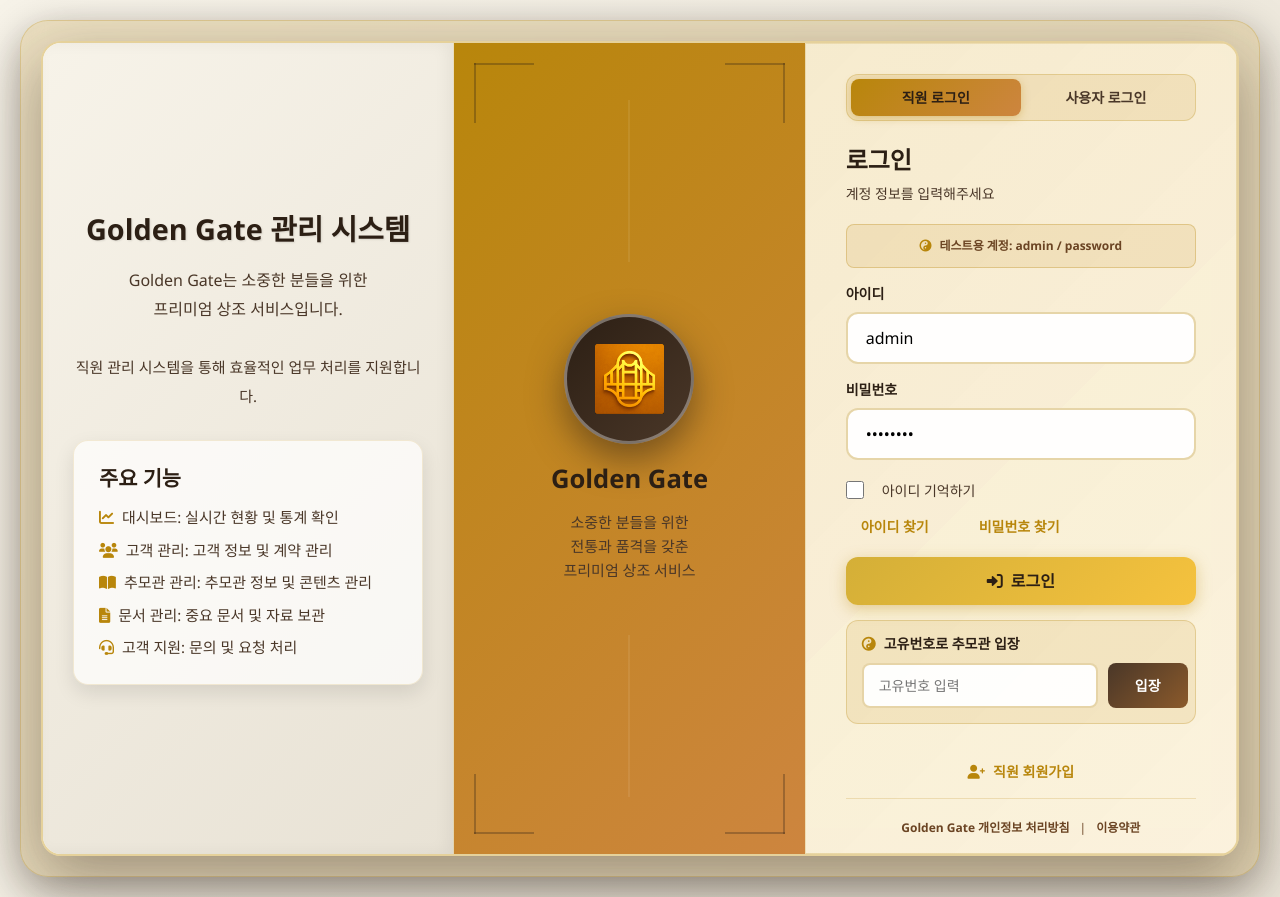
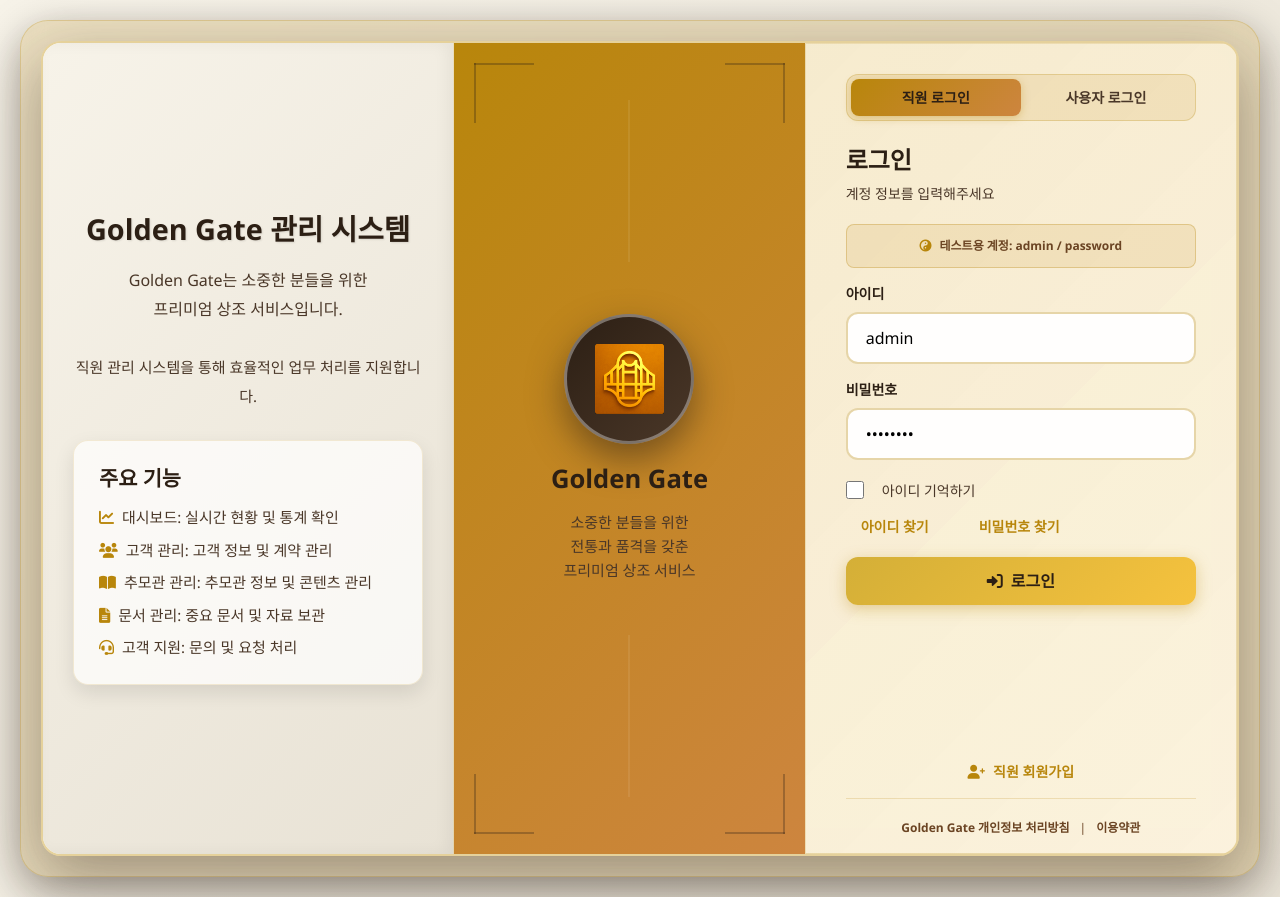
Before and after one commit to Aivle-Bigproject11/Front, a React (Create React App) app: page /login in a window 1280 px wide. Built offline with nearby package versions, Linux system fonts and the light colour scheme; no server answers.

Commit message:
1. '직원' 로그인 탭에서 고유번호로 추모관 입장 제거

```diff
--- a/src/pages/Login.js
+++ b/src/pages/Login.js
@@ -766,7 +766,8 @@ const Login = () => {
                 background: 'rgba(184, 134, 11, 0.12)',
                 borderRadius: '12px',
                 marginBottom: '15px',
-                border: '1px solid rgba(184, 134, 11, 0.25)'
+                border: '1px solid rgba(184, 134, 11, 0.25)',
+                visibility: activeTab === 'employee' ? 'hidden' : 'visible'
                 }}>
                 <h6 style={{
                     color: '#2C1F14',
@@ -824,7 +825,6 @@ const Login = () => {
                     fontSize: '14px',
                     fontWeight: '700',
                     cursor: joinLoading ? 'not-allowed' : 'pointer',
-                    transition: 'all 0.3s ease',
                     minWidth: '80px',
                     display: 'flex',
                     alignItems: 'center',
```
